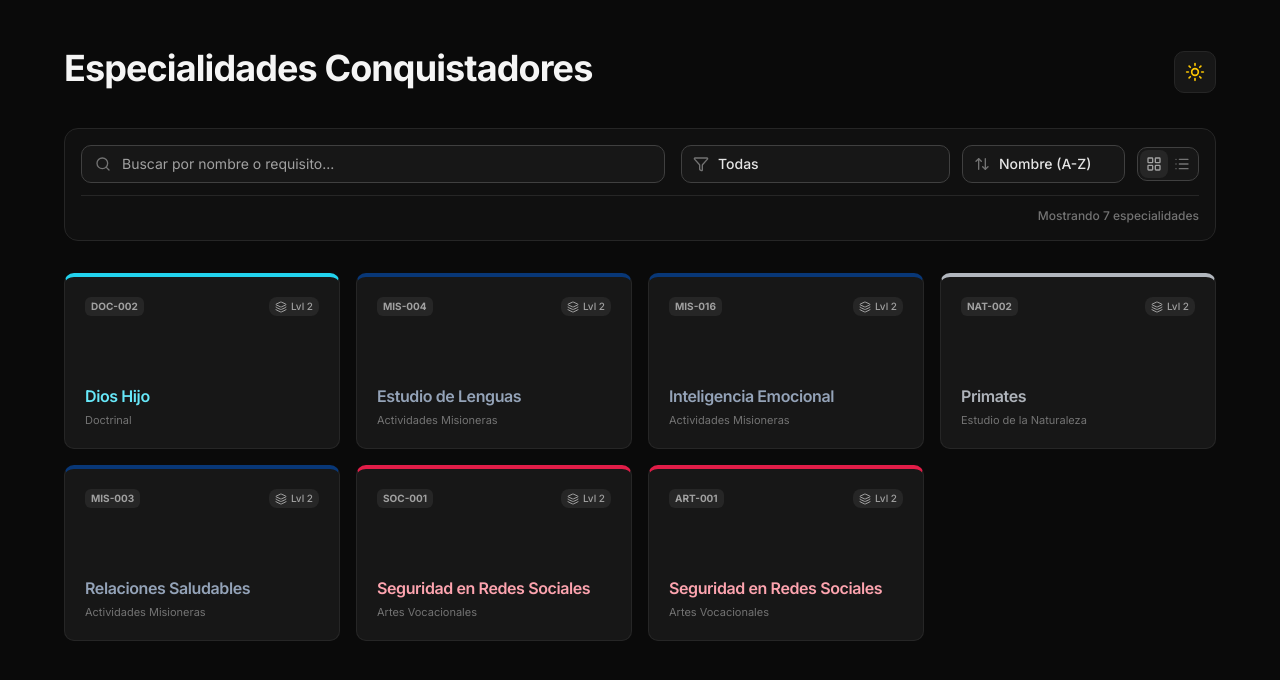
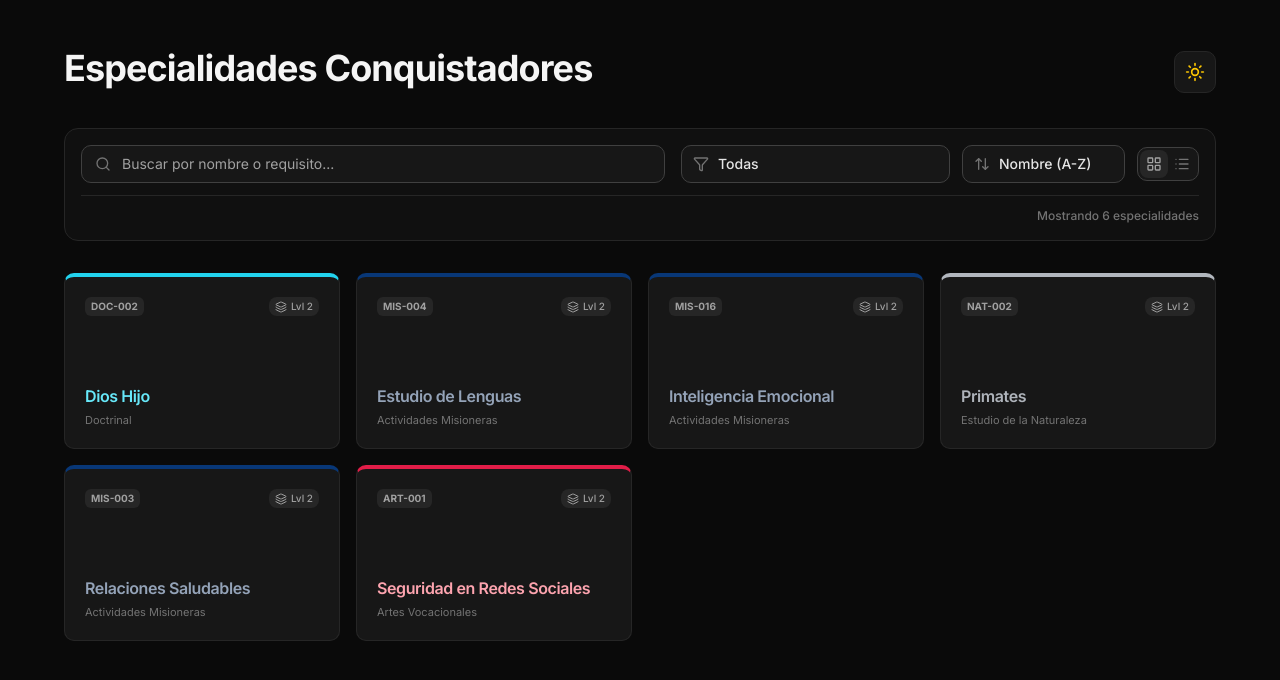
Before and after one commit to ibanezbendezu/conquis, a Next.js app: page / in a window 1280 px wide. Shown: the top 680 px of the page. Built offline with nearby package versions, Linux system fonts and the light colour scheme.

Commit message:
remove commented toolbar section from page layout for cleaner code

```diff
--- a/src/data/honors.ts
+++ b/src/data/honors.ts
@@ -71,33 +71,6 @@ export const categories: string[] = ["Todas", ...Object.keys(categoryThemes)];
 
 // Datos de prueba con los nuevos atributos
 export const honorData: Honor[] = [
-    {
-        id: "SOC-001",
-        categoryCode: "SOC",
-        honorId: 1,
-        level: 2,
-        year: 2024,
-        origin: "GC",
-        name: "Seguridad en Redes Sociales",
-        category: "Artes Vocacionales",
-        imageUrl: "/placeholders/seguridad-redes.png",
-        requirements: [
-            { id: 1, description: "¿Qué son las redes sociales?" },
-            { id: 2, description: "¿Qué es la interactividad digital?" },
-            { id: 3, description: "¿Cuáles son las principales características de las redes sociales?" },
-            { id: 4, description: "¿Cómo las redes sociales han cambiado el comportamiento de las personas?" },
-            { id: 5, description: "Explicar qué significa tener buenas relaciones en las redes sociales." },
-            { id: 6, description: "¿Qué es oversharing (compartir demasiado)? ¿Por qué es importante evitar compartir información excesiva sobre nuestra vida personal en las redes sociales?" },
-            { id: 7, description: "Hacer una lista de cinco datos personales que no se deben compartir públicamente en las redes sociales." },
-            { id: 8, description: "Decir tres maneras de proteger su privacidad en línea." },
-            { id: 9, description: "¿Cuáles son las consecuencias de publicar fotos o información vergonzosa sobre otras personas en las redes sociales?" },
-            { id: 10, description: "¿Por qué un perfil falso en una red social puede ser un riesgo para las personas, especialmente para niños y adolescentes?" },
-            { id: 11, description: "Desarrollar un conjunto de pautas para abordar mensajes de odio o comentarios irrespetuosos en las redes sociales. Incluir estrategias para bloquear, denunciar y mantener la calma en estas situaciones." },
-            { id: 12, description: "¿Por qué es importante que los padres estén al tanto de las actividades de sus hijos en las redes sociales? Dar tres razones." },
-            { id: 13, description: "¿Cómo han ayudado las redes sociales a difundir el evangelio de Cristo?" },
-            { id: 14, description: "Según las enseñanzas de Jesús, ¿cómo podemos demostrar amor y bondad en las interacciones en línea? Dar ejemplos de actitudes que reflejen el amor de Jesús al interactuar con otras personas en las redes sociales." }
-        ]
-    },
     {
         id: "MIS-016",
         categoryCode: "MIS",
```
